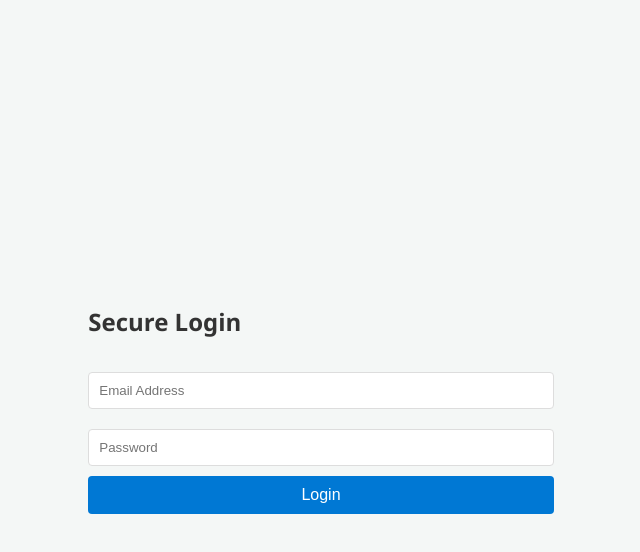
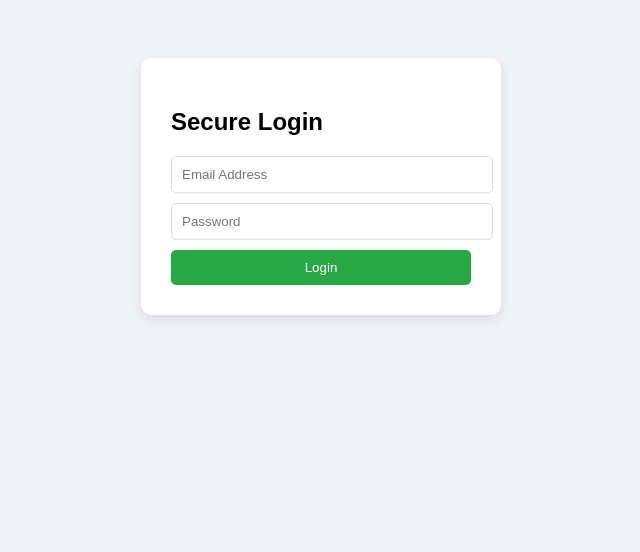
Before and after one commit to YuYuanNg/FoodOrderApp, a website: page index.html in a window 1280 px wide. Shown: the whole page, without its empty margins (319-959 px from the left). Drawn offline with Linux system fonts and the light colour scheme.

Commit message:
Update style.css
To cater IDs in index.html (login-email, login-pass, login-section)

```diff
--- a/style.css
+++ b/style.css
@@ -1,60 +1,49 @@
-/* General Page Styling */
 body {
-    font-family: 'Segoe UI', Tahoma, Geneva, Verdana, sans-serif;
-    background-color: #f4f7f6;
+    font-family: Arial, sans-serif;
+    background-color: #f0f2f5;
     display: flex;
     justify-content: center;
-    align-items: center;
-    height: 100vh;
-    margin: 0;
+    padding-top: 50px;
 }
 
-/* Container for the Login Form */
-.login-container {
-    background-color: #ffffff;
-    padding: 2rem;
-    border-radius: 8px;
-    box-shadow: 0 4px 10px rgba(0, 0, 0, 0.1);
+/* Styles your login box */
+#login-section {
+    background: white;
+    padding: 30px;
+    border-radius: 10px;
+    box-shadow: 0 4px 12px rgba(0,0,0,0.1);
     width: 300px;
-    text-align: center;
 }
 
-h2 {
-    color: #333;
-    margin-bottom: 1.5rem;
-}
-
-/* Input Fields */
-input[type="email"],
-input[type="password"] {
+/* Styles your inputs */
+#login-email, #login-pass {
     width: 100%;
     padding: 10px;
     margin: 10px 0;
     border: 1px solid #ddd;
-    border-radius: 4px;
-    box-sizing: border-box; /* Ensures padding doesn't affect width */
+    border-radius: 5px;
+    display: block;
 }
 
-/* Login Button Styling */
+/* Styles your buttons */
 button {
     width: 100%;
     padding: 10px;
-    background-color: #0078d4;
+    background-color: #28a745;
     color: white;
     border: none;
-    border-radius: 4px;
+    border-radius: 5px;
     cursor: pointer;
-    font-size: 16px;
-    transition: background-color 0.3s ease;
 }
 
 button:hover {
-    background-color: #005a9e;
+    background-color: #218838;
 }
 
-/* Error Message Styling */
-#error-message {
-    color: #d83b01;
-    font-size: 14px;
-    margin-top: 10px;
+/* Styles the menu once logged in */
+#app-section {
+    background: white;
+    padding: 20px;
+    border-radius: 10px;
+    width: 400px;
 }
```
